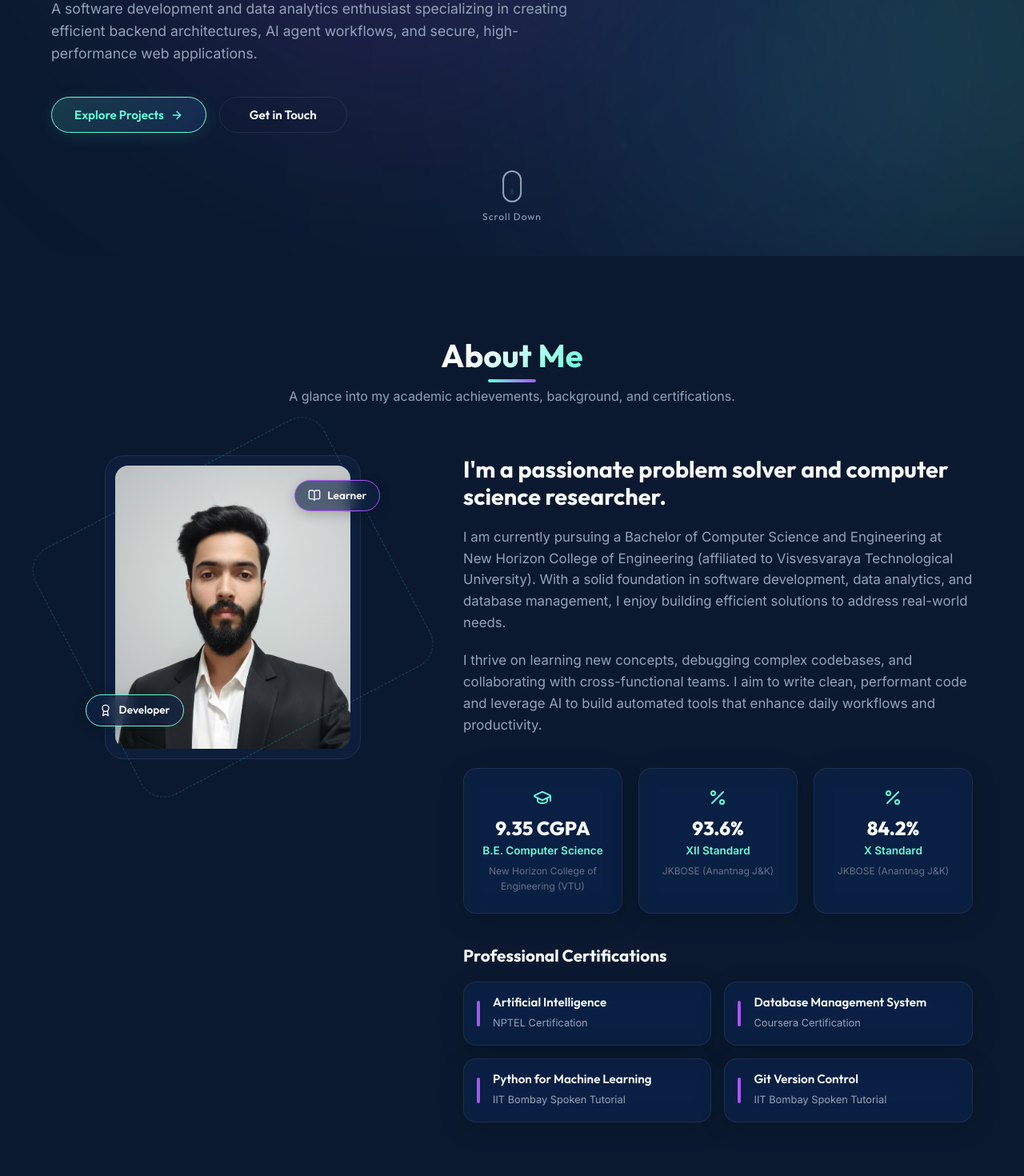
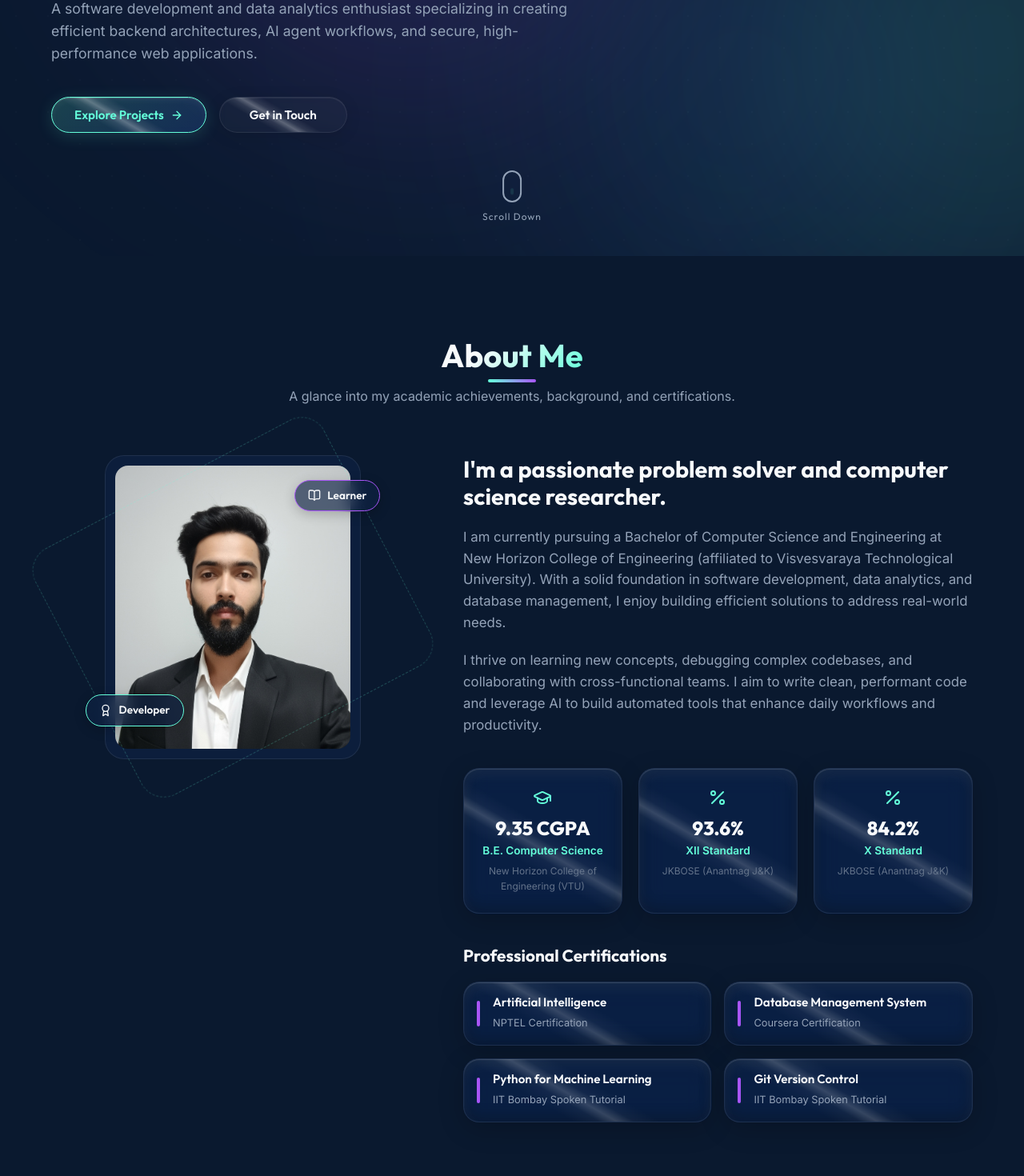
Before and after one commit to bhatshakir11/Personal-Portfolio, a React (Vite) app: page / in a window 1280 px wide. Shown: the part 480-1950 px from the top of the page at 80% size. Built offline with nearby package versions, Linux system fonts and the light colour scheme.

Commit message:
design: implement liquid glassmorphism theme, including morphing blobs, glossy sweeps, cap buttons, and pill tags

```diff
--- a/src/index.css
+++ b/src/index.css
@@ -144,9 +144,18 @@ body {
 }
 
 @keyframes float-blob {
-  0% { transform: translate(0, 0) scale(1); }
-  50% { transform: translate(100px, 80px) scale(1.2); }
-  100% { transform: translate(-50px, -40px) scale(0.9); }
+  0% {
+    transform: translate(0, 0) scale(1) rotate(0deg);
+    border-radius: 42% 58% 70% 30% / 45% 45% 55% 55%;
+  }
+  50% {
+    transform: translate(100px, 80px) scale(1.2) rotate(180deg);
+    border-radius: 70% 30% 52% 48% / 60% 40% 60% 40%;
+  }
+  100% {
+    transform: translate(-50px, -40px) scale(0.9) rotate(360deg);
+    border-radius: 42% 58% 70% 30% / 45% 45% 55% 55%;
+  }
 }
 
 /* Custom Cursor Follower */
@@ -169,9 +178,13 @@ body {
   width: var(--cursor-ring-size);
   height: var(--cursor-ring-size);
   border: 1.5px solid #facc15;
-  background-color: rgba(250, 204, 21, 0.2);
-  backdrop-filter: blur(1px);
-  -webkit-backdrop-filter: blur(1px);
+  background-color: rgba(250, 204, 21, 0.12);
+  backdrop-filter: blur(2px) saturate(150%);
+  -webkit-backdrop-filter: blur(2px) saturate(150%);
+  box-shadow:
+    0 4px 15px rgba(250, 204, 21, 0.15),
+    inset 0 2px 4px rgba(255, 255, 255, 0.4),
+    inset 0 -2px 4px rgba(0, 0, 0, 0.2);
   border-radius: 50%;
   animation: fluid-morph 4s infinite alternate ease-in-out;
   transform-origin: center;
@@ -186,7 +199,11 @@ body {
 
 .cursor-hover .custom-cursor-ring {
   border-color: #fb923c;
-  background-color: rgba(251, 146, 60, 0.25);
+  background-color: rgba(251, 146, 60, 0.18);
+  box-shadow:
+    0 6px 20px rgba(251, 146, 60, 0.25),
+    inset 0 2px 4px rgba(255, 255, 255, 0.5),
+    inset 0 -2px 4px rgba(0, 0, 0, 0.3);
 }
 
 @keyframes fluid-morph {
@@ -196,21 +213,57 @@ body {
   100% { border-radius: 42% 58% 70% 30% / 45% 45% 55% 55%; }
 }
 
-/* Glassmorphism Card Styling */
+/* Glassmorphism Card Styling (Liquid Glass Effect) */
 .glass-card {
   background: var(--card-bg);
-  backdrop-filter: blur(12px) saturate(180%);
-  -webkit-backdrop-filter: blur(12px) saturate(180%);
+  backdrop-filter: blur(16px) saturate(190%);
+  -webkit-backdrop-filter: blur(16px) saturate(190%);
   border: 1px solid var(--border-color);
-  border-radius: 16px;
-  box-shadow: 0 8px 32px 0 rgba(0, 0, 0, 0.15);
+  border-radius: 20px;
+  box-shadow:
+    0 8px 32px 0 rgba(0, 0, 0, 0.2),
+    inset 0 1px 1px rgba(255, 255, 255, 0.15),
+    inset 0 8px 16px rgba(255, 255, 255, 0.05),
+    inset 0 -8px 16px rgba(0, 0, 0, 0.15);
+  position: relative;
+  overflow: hidden;
   transition: transform var(--transition-normal), box-shadow var(--transition-normal), border-color var(--transition-normal);
+  z-index: 1;
+}
+
+/* Diagonal reflection gloss shine sweep */
+.glass-card::before {
+  content: '';
+  position: absolute;
+  top: -50%;
+  left: -60%;
+  width: 200%;
+  height: 200%;
+  background: linear-gradient(
+    45deg,
+    transparent 45%,
+    rgba(255, 255, 255, 0.04) 48%,
+    rgba(255, 255, 255, 0.18) 50%,
+    rgba(255, 255, 255, 0.04) 52%,
+    transparent 55%
+  );
+  transform: rotate(-15deg);
+  transition: transform 0.9s cubic-bezier(0.25, 1, 0.5, 1);
+  pointer-events: none;
+  z-index: -1;
+}
+
+.glass-card:hover::before {
+  transform: translate(60%, 60%) rotate(-15deg);
 }
 
 .glass-card:hover {
-  transform: translateY(-4px);
-  border-color: var(--accent-cyan);
-  box-shadow: 0 12px 40px 0 rgba(0, 0, 0, 0.25), 0 0 15px 0 var(--accent-glow);
+  transform: translateY(-6px);
+  border-color: rgba(100, 255, 218, 0.4);
+  box-shadow:
+    0 16px 40px 0 rgba(0, 0, 0, 0.35),
+    0 0 20px 0 var(--accent-glow),
+    inset 0 1px 2px rgba(255, 255, 255, 0.3);
 }
 
 /* Content Container & Row/Columns */
@@ -295,33 +348,76 @@ h1, h2, h3, h4, h5, h6 {
   text-decoration: none;
   font-size: 0.95rem;
   cursor: pointer;
+  position: relative;
+  overflow: hidden;
   transition: transform var(--transition-fast), box-shadow var(--transition-fast), background var(--transition-fast), border-color var(--transition-fast);
+  z-index: 1;
+}
+
+.btn::before {
+  content: '';
+  position: absolute;
+  top: -50%;
+  left: -60%;
+  width: 200%;
+  height: 200%;
+  background: linear-gradient(
+    45deg,
+    transparent 45%,
+    rgba(255, 255, 255, 0.1) 48%,
+    rgba(255, 255, 255, 0.3) 50%,
+    rgba(255, 255, 255, 0.1) 52%,
+    transparent 55%
+  );
+  transform: rotate(-15deg);
+  transition: transform 0.6s cubic-bezier(0.25, 1, 0.5, 1);
+  pointer-events: none;
+  z-index: -1;
+}
+
+.btn:hover::before {
+  transform: translate(60%, 60%) rotate(-15deg);
 }
 
 .btn-primary {
-  background: linear-gradient(135deg, rgba(100, 255, 218, 0.15), rgba(59, 130, 246, 0.15));
+  background: linear-gradient(135deg, rgba(100, 255, 218, 0.18), rgba(59, 130, 246, 0.18));
   border: 1px solid var(--accent-cyan);
   color: var(--accent-cyan);
-  box-shadow: 0 4px 20px 0 rgba(100, 255, 218, 0.1);
+  backdrop-filter: blur(4px);
+  -webkit-backdrop-filter: blur(4px);
+  box-shadow:
+    0 4px 20px 0 rgba(100, 255, 218, 0.15),
+    inset 0 1px 1px rgba(255, 255, 255, 0.2),
+    inset 0 4px 8px rgba(255, 255, 255, 0.05);
 }
 
 .btn-primary:hover {
   background: linear-gradient(135deg, var(--accent-cyan), var(--accent-blue));
   color: #0a192f;
   transform: translateY(-2px);
-  box-shadow: 0 6px 24px 0 rgba(100, 255, 218, 0.3);
+  box-shadow:
+    0 8px 25px 0 rgba(100, 255, 218, 0.35),
+    inset 0 1px 1px rgba(255, 255, 255, 0.3);
 }
 
 .btn-secondary {
-  background: transparent;
+  background: rgba(255, 255, 255, 0.03);
   border: 1px solid var(--border-color);
   color: var(--text-primary);
+  backdrop-filter: blur(4px);
+  -webkit-backdrop-filter: blur(4px);
+  box-shadow:
+    0 4px 20px 0 rgba(0, 0, 0, 0.1),
+    inset 0 1px 1px rgba(255, 255, 255, 0.08);
 }
 
 .btn-secondary:hover {
   background: var(--border-color);
   border-color: var(--text-primary);
   transform: translateY(-2px);
+  box-shadow:
+    0 8px 25px 0 rgba(0, 0, 0, 0.2),
+    inset 0 1px 1px rgba(255, 255, 255, 0.15);
 }
 
 /* -------------------------------------------------------------
@@ -891,7 +987,12 @@ h1, h2, h3, h4, h5, h6 {
   font-size: 0.85rem;
   font-weight: 550;
   border: 1px solid var(--border-color);
-  background: var(--bg-primary);
+  background: rgba(255, 255, 255, 0.03);
+  backdrop-filter: blur(4px);
+  -webkit-backdrop-filter: blur(4px);
+  box-shadow:
+    0 2px 10px rgba(0, 0, 0, 0.05),
+    inset 0 1px 0px rgba(255, 255, 255, 0.1);
   transition: all var(--transition-fast);
 }
 
```
